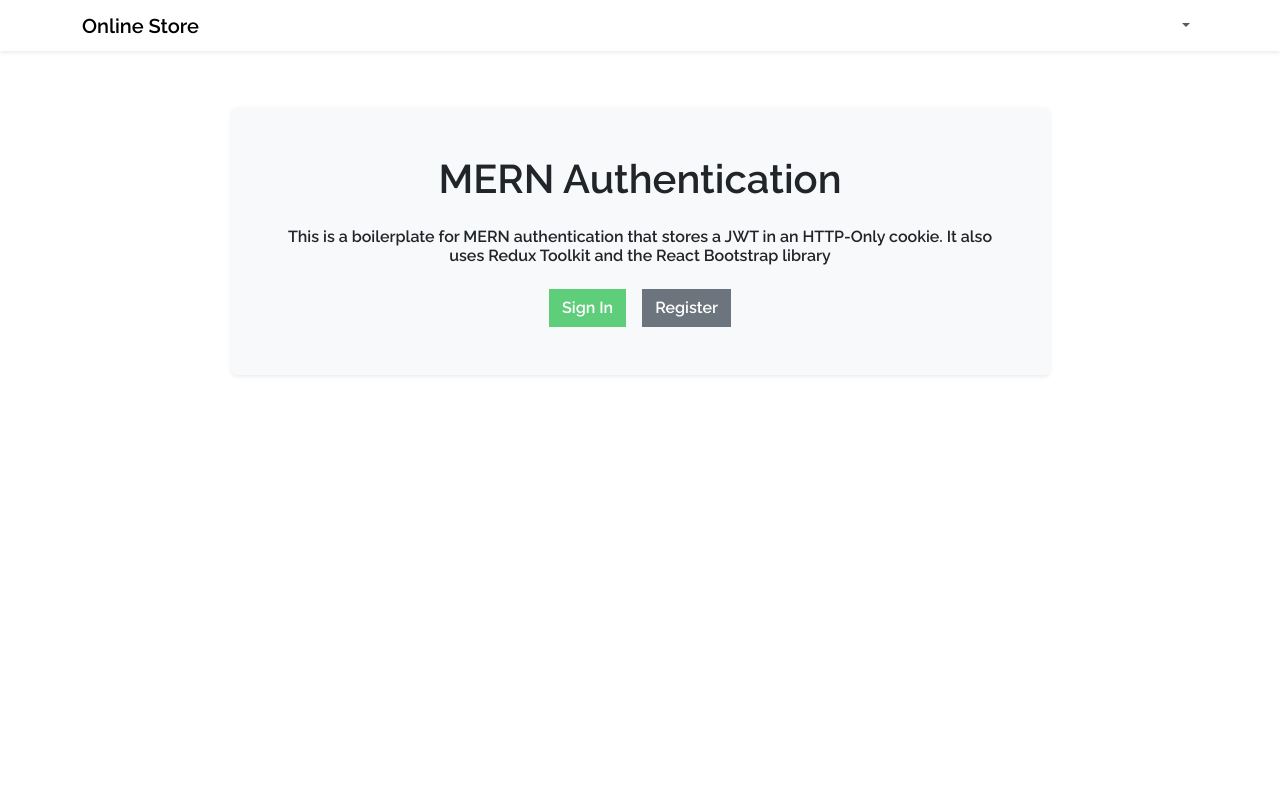
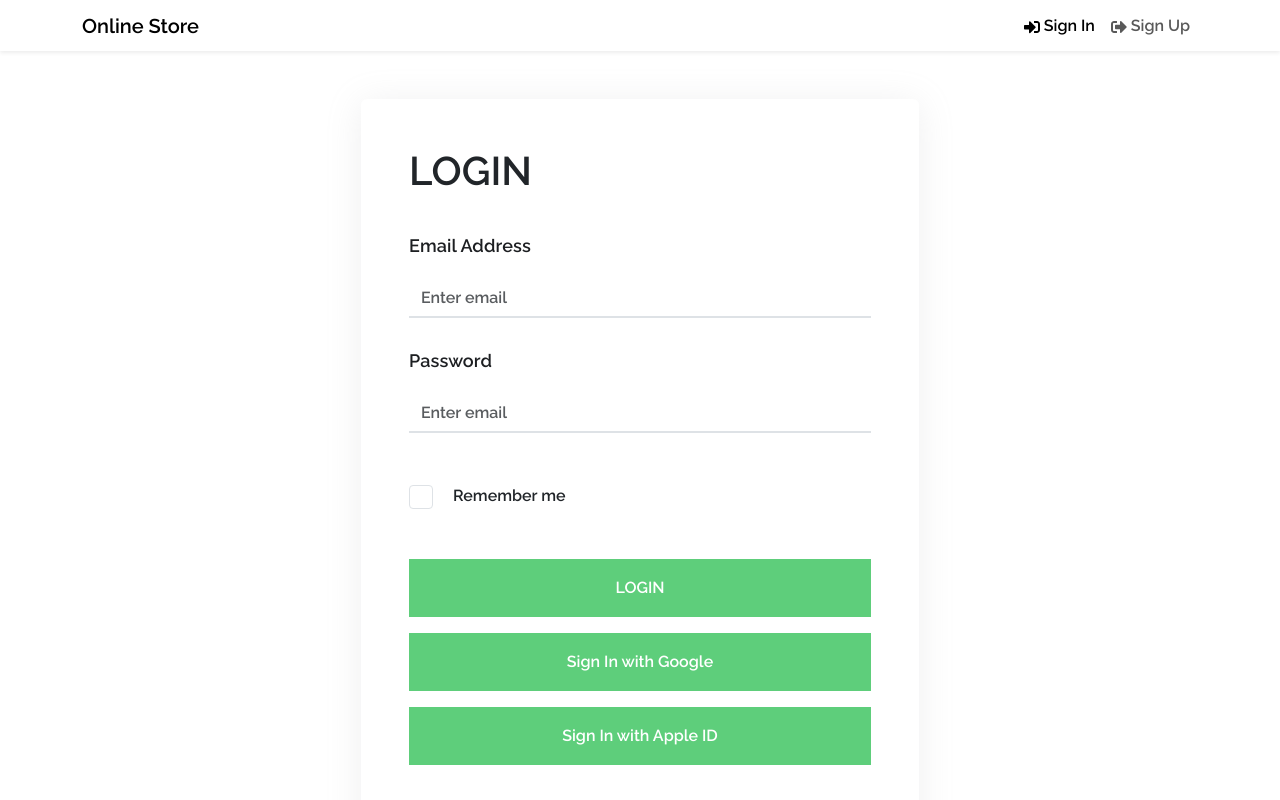
Before and after one commit to piyushjagtap22/WHMS_DASH, a React (Vite) app: page /login in a window 1280 px wide. Before the commit this address led to /home. Shown: the top 800 px of the page. Built offline with nearby package versions, Linux system fonts and the light colour scheme; no server answers; sample sign-in values are in the browser's storage.

Commit message:
Firebase Auth Related changes, yet to completed

```diff
--- a/package.json
+++ b/package.json
@@ -13,8 +13,9 @@
     "@reduxjs/toolkit": "^1.9.5",
     "axios": "^1.4.0",
     "bootstrap": "^5.3.1",
+    "firebase": "^10.5.0",
     "jwt-decode": "^3.1.2",
-    "reac3000t": "^18.2.0",
+    "react": "^18.2.0",
     "react-bootstrap": "^2.8.0",
     "react-dom": "^18.2.0",
     "react-icons": "^4.10.1",
--- a/src/components/Pages/Header.jsx
+++ b/src/components/Pages/Header.jsx
@@ -1,53 +1,48 @@
 import { Container, Nav, NavDropdown, Navbar } from 'react-bootstrap';
 import { FaSignInAlt, FaSignOutAlt } from 'react-icons/fa';
-import { useDispatch, useSelector } from 'react-redux';
+import { useSelector } from 'react-redux';
 import { LinkContainer } from 'react-router-bootstrap';
-import { useNavigate } from 'react-router-dom';
-import { logout } from '../../slices/authSlice';
 import { useState, useEffect } from 'react';
+import { signOut } from 'firebase/auth';
+import { auth } from '../../firebase';
 
 const Header = () => {
+  const [name, setName] = useState('');
+  const AuthUser = useSelector((state) => state.auth.AuthUser);
+  const userSignOut = () => {
+    signOut(auth)
+      .then(() => {
+        console.log('Succesfully Signed Out');
+      })
+      .catch((err) => {
+        console.log(err);
+      });
+  };
+  useEffect(() => {
+    if (AuthUser && AuthUser.displayName) {
+      setName(AuthUser.displayName);
+    }
+  }, [AuthUser]);
 
-  const token = useSelector((state) => state.auth.token)
-  const dispatch = useDispatch();
-  const navigate = useNavigate();
-  const userInfo = useSelector((state) => state.auth.userInfo);
-  const [name, setName] = useState('')
-  const logoutHandler = async () => {
-    try {
-      dispatch(logout());
-      navigate('/login');
-    } catch (err) {
-      console.error(err);
-    }
-  };
-
-  useEffect(() => {
-    if (userInfo && userInfo.name) {
-      setName(userInfo.name);
-    } else {
-      setName('');
-    }
-  }, [userInfo]);
   return (
     <header className='shadow-sm'>
       <Navbar bg='transparent' expand='md' collapseOnSelect>
-        <Container >
+        <Container>
           <LinkContainer to='/home'>
             <Navbar.Brand>Online Store</Navbar.Brand>
           </LinkContainer>
           <Navbar.Toggle aria-controls='basic-navbar-nav' />
           <Navbar.Collapse id='basic-navbar-nav'>
             <Nav className='ms-auto'>
-              {
-
-                token ? (
+              {AuthUser ? (
                 <>
                   <NavDropdown title={name} id='username'>
                     <LinkContainer to='/profile'>
                       <NavDropdown.Item>Profile</NavDropdown.Item>
                     </LinkContainer>
-                      <NavDropdown.Item onClick={logoutHandler}>Logout</NavDropdown.Item>
+                    <NavDropdown.Item onClick={userSignOut}>
+                      Sign Out
+                    </NavDropdown.Item>
                   </NavDropdown>
                 </>
               ) : (
@@ -64,7 +59,6 @@ const Header = () => {
                   </LinkContainer>
                 </>
               )}
-
             </Nav>
           </Navbar.Collapse>
         </Container>
--- a/src/components/Pages/HomeScreen.jsx
+++ b/src/components/Pages/HomeScreen.jsx
@@ -1,7 +1,4 @@
 import Hero from './Hero';
-import React, { useEffect, useState } from 'react';
-import { useDispatch, useSelector } from 'react-redux';
-import { Link, useNavigate } from 'react-router-dom';
 const HomeScreen = () => {
   return (
     <>
--- a/src/components/Pages/LoginScreen.jsx
+++ b/src/components/Pages/LoginScreen.jsx
@@ -3,56 +3,78 @@ import { Button, Col, Form, Row } from 'react-bootstrap';
 import { useDispatch, useSelector } from 'react-redux';
 import { Link, useNavigate } from 'react-router-dom';
 import { toast } from 'react-toastify';
-import { setUserId, setEmailId, setToken } from '../../slices/authSlice';
-import { login } from '../../slices/usersApiSlice'; // Import the axios API functions
 import Loader from '../Loader';
 import FormContainer from '../FormContainer';
+import { signInWithEmailAndPassword } from 'firebase/auth';
+import { auth } from '../../firebase';
+import { GoogleAuthProvider, signInWithPopup } from 'firebase/auth';
+import {
+  OAuthProvider,
+  getAdditionalUserInfo,
+  signInWithRedirect,
+  linkWithPopup,
+  linkWithRedirect,
+} from 'firebase/auth';
+
+const provider = new GoogleAuthProvider();
+const appleAuthProvider = new OAuthProvider('apple.com'); // TODO Create an Apple ID provider
 
 function LoginScreen() {
+  const dispatch = useDispatch();
+  const navigate = useNavigate();
+
+  // Check if the user is authenticated
+  const isAuthenticated = useSelector((state) => state.auth.AuthUser);
+  useEffect(() => {
+    console.log(isAuthenticated);
+    // Check if the user is authenticated when the component loads
+    if (isAuthenticated) {
+      navigate('/home');
+    }
+  }, [isAuthenticated, navigate]);
   const [email, setEmail] = useState('');
   const [password, setPassword] = useState('');
 
-  const dispatch = useDispatch();
-  const navigate = useNavigate();
-
   const [isLoading, setIsLoading] = useState(false);
-  const { token } = useSelector((state) => state.auth);
-
-  useEffect(() => {
-    if (token) {
-      navigate('/home');
-    }
-  }, [navigate, token]);
 
   const submitHandler = async (e) => {
     setIsLoading(true);
     e.preventDefault();
+    signInWithEmailAndPassword(auth, email, password)
+      .then((userCredential) => {
+        console.log(userCredential);
+        navigate('/home');
+      })
+      .catch((err) => {
+        console.log(err);
+      });
+  };
+
+  // Function to handle Google sign-in
+  const handleGoogleSignIn = async () => {
     try {
-      const res = await login({ email, password }).then((res) => {
-        // console.log(res.data.token);
-        // console.log(res.data.uid);
-        if (res.status === 200) {
-          // console.log(res.data.user.uid);
-          dispatch(setUserId({ ...res.data.uid }));
-          dispatch(
-            setToken({
-              ...{ accessToken: res.data.token },
-            })
-          );
-          // dispatch(setEmailId({ ...{ email } }))
-          navigate('/home');
-        } else {
-          console.log('Error Handling');
-          console.log(res);
-        }
-      });
-    } catch (err) {
-      console.log(err);
-      console.log(err?.data?.message || err.error);
-      toast.error(err?.data?.message || err.error);
+      const result = await signInWithPopup(auth, provider);
+      const user = result.user;
+      // You can handle the user object as needed, e.g., dispatch it to the Redux store.
+      console.log(user);
+      navigate('/home');
+    } catch (error) {
+      console.error(error);
     }
   };
 
+  // Function to handle Apple ID sign-in
+  const handleAppleSignIn = async () => {
+    try {
+      await signInWithRedirect(auth, appleAuthProvider);
+    } catch (error) {
+      console.error(error);
+    }
+  };
+
+  if (isAuthenticated) {
+    navigate('/home');
+  }
   return (
     <FormContainer>
       <h1>LOGIN</h1>
@@ -90,6 +112,28 @@ function LoginScreen() {
         <Button className='py-3 mt-5 w-100' disabled={isLoading} type='submit'>
           LOGIN
         </Button>
+
+        <div className='mt-3'>
+          <Button
+            className='py-3 w-100'
+            disabled={isLoading}
+            type='button'
+            onClick={handleGoogleSignIn} // Call the Google sign-in function
+          >
+            Sign In with Google
+          </Button>
+        </div>
+
+        <div className='mt-3'>
+          <Button
+            className='py-3 w-100'
+            disabled={isLoading}
+            type='button'
+            onClick={handleAppleSignIn} // Call the Apple ID sign-in function
+          >
+            Sign In with Apple ID
+          </Button>
+        </div>
       </Form>
 
       {isLoading && <Loader />}
--- a/src/components/Pages/ProfileScreen.jsx
+++ b/src/components/Pages/ProfileScreen.jsx
@@ -16,18 +16,18 @@ const ProfileScreen = () => {
   const [height, setHeight] = useState('');
   const [authId, setAuthId] = useState('');
   const dispatch = useDispatch();
-  const { userInfo, token } = useSelector((state) => state.auth); // Get userInfo from the Redux store
+  const { AuthUser } = useSelector((state) => state.auth); // Get userInfo from the Redux store
 
   useEffect(() => {
     // Set the initial values for name and email based on userInfo
 
-    if (userInfo) {
-      console.log(userInfo);
-      setName(userInfo.name);
-      setEmail(userInfo.email);
-      setAuthId(userInfo.uid);
+    if (AuthUser) {
+      console.log(AuthUser);
+      setName(AuthUser.displayName);
+      setEmail(AuthUser.email);
+      setAuthId(AuthUser.uid);
     }
-  }, [userInfo]);
+  }, [AuthUser]);
 
   const submitHandler = async (e) => {
     e.preventDefault();
--- a/src/components/Pages/RegisterScreen.jsx
+++ b/src/components/Pages/RegisterScreen.jsx
@@ -8,11 +8,27 @@ import '../../css/theme.css';
 import { setUserId, logout } from '../../slices/authSlice';
 import { register } from '../../slices/usersApiSlice';
 import Loader from '../Loader';
+import { auth } from '../../firebase';
+import { createUserWithEmailAndPassword, updateProfile } from 'firebase/auth';
+import {
+  getAuth,
+  RecaptchaVerifier,
+  signInWithPhoneNumber,
+} from 'firebase/auth';
 
 const RegisterScreen = () => {
+  const auth1 = getAuth();
+  window.recaptchaVerifier = new RecaptchaVerifier(
+    auth1,
+    'recaptcha-container',
+    {}
+  );
+
+  const appVerifier = window.recaptchaVerifier;
   const [displayName, setName] = useState('');
   const [email, setEmail] = useState('');
   const [password, setPassword] = useState('');
+  const [phoneNumber, setPhoneNumber] = useState(''); // Add state for phone number
 
   const dispatch = useDispatch();
   const navigate = useNavigate();
@@ -28,23 +44,66 @@ const RegisterScreen = () => {
 
   const submitHandler = async (e) => {
     e.preventDefault();
+
+    // Create a user with email and password
+    createUserWithEmailAndPassword(auth, email, password)
+      .then((userCredential) => {
+        // After user creation, set the display name
+        const user = userCredential.user;
+
+        return updateProfile(user, { displayName }).then(() => {
+          toast.info('User Created, Please Verify Mail then Login');
+          navigate('/login');
+        });
+      })
+      .catch((error) => {
+        console.log(error.code);
+        if (error.code === 'auth/email-already-in-use') {
+          toast.error('User already exists, Please Sign In');
+        } else if (error.code === 'auth/weak-password') {
+          toast.error('Please use a strong password');
+        } else {
+          toast.error(error.message || 'Error creating user');
+        }
+      });
+  };
+
+  // const res = await register({ displayName, email, password }).then(
+  //   (res) => {
+  //     if (res.status === 201) {
+  //       console.log('TODO : Alert to say verify email');
+  //       navigate('/login');
+  //     }
+  //     if (res.data.status === 409) {
+  //       console.log('Display user already Exists, please Sign in');
+  //     } else {
+  //       console.log(res.data.payload);
+  //     }
+  //   }
+  // );
+
+  const handlePhoneSignUp = async () => {
     try {
-      const res = await register({ displayName, email, password }).then(
-        (res) => {
-          if (res.status === 201) {
-            console.log('TODO : Alert to say verify email');
-            navigate('/login');
-          }
-          if (res.data.status === 409) {
-            console.log('Display user already Exists, please Sign in');
-          } else {
-            console.log(res.data.payload);
-          }
-        }
-      );
-    } catch (err) {
-      console.error(err);
-      toast.error(err?.response?.data?.error || err.error);
+      // Initiate the phone number sign-up
+      // const appVerifier = window.recaptchaVerifier;
+      const phoneCredential = await signInWithPhoneNumber(
+        auth1,
+        phoneNumber,
+        appVerifier
+      )
+        .then((confirmationResult) => {
+          window.confirmationResult = confirmationResult;
+        })
+        .catch((err) => {
+          console.log(err);
+        });
+      // You can handle the phone sign-up success here
+      console.log('Phone sign-up successful:', phoneCredential);
+
+      // Navigate to a verification screen where the user enters the verification code.
+      // navigate('/verify-phone', { state: { phoneCredential } });
+    } catch (error) {
+      console.error('Phone sign-up error:', error);
     }
   };
 
@@ -93,6 +152,28 @@ const RegisterScreen = () => {
         >
           Register
         </Button>
+        <Form.Group className='my-3' controlId='phone'>
+          <Form.Label className='my-3'>Phone Number</Form.Label>
+          <div id='recaptcha-container'></div>
+
+          <Form.Control
+            className='input  my-2'
+            type='tel'
+            placeholder='Enter phone number'
+            value={phoneNumber}
+            onChange={(e) => setPhoneNumber(e.target.value)}
+          ></Form.Control>
+        </Form.Group>
+        <div className='mt-3'>
+          <Button
+            type='button'
+            variant='outline-primary'
+            className='w-100 py-3'
+            onClick={handlePhoneSignUp}
+          >
+            Sign Up with Phone Number
+          </Button>
+        </div>
       </Form>
 
       <Row className='mx-auto py-5'>
--- a/src/components/PrivateRoute.jsx
+++ b/src/components/PrivateRoute.jsx
@@ -1,9 +1,40 @@
 import { Navigate, Outlet } from 'react-router-dom';
-import { useSelector } from 'react-redux';
+import { useSelector, useDispatch } from 'react-redux'; // Import useDispatch
 import { InvalidTokenError } from 'jwt-decode';
+import React, { useEffect, useState } from 'react';
+import { auth } from '../firebase';
+import { onAuthStateChanged, signOut } from 'firebase/auth';
+import { setAuthUser } from '../slices/authSlice';
+import Loader from './Loader';
 
 const PrivateRoute = () => {
-  const { token } = useSelector((state) => state.auth);
-  return token ? <Outlet /> : <Navigate to='/login' replace />;
+  const dispatch = useDispatch();
+  const [initializing, setInitializing] = useState(true);
+
+  useEffect(() => {
+    const listen = onAuthStateChanged(auth, (user) => {
+      if (user) {
+        dispatch(setAuthUser(user.toJSON()));
+      } else {
+        dispatch(setAuthUser(null));
+      }
+      setInitializing(false); // Authentication state initialization is complete
+    });
+
+    return () => {
+      listen();
+    };
+  }, []);
+
+  const AuthUser = useSelector((state) => state.auth.AuthUser);
+
+  if (initializing) {
+    // Display a loading indicator while initializing
+    return <></>;
+  }
+
+  // After initialization, check the value of AuthUser
+  return AuthUser ? <Outlet /> : <Navigate to='/login' replace />;
 };
+
 export default PrivateRoute;
--- /dev/null
+++ b/src/firebase.js
@@ -0,0 +1,19 @@
+// Import the functions you need from the SDKs you need
+import { initializeApp } from "firebase/app";
+import { getAuth } from "firebase/auth";
+// TODO: Add SDKs for Firebase products that you want to use
+// https://firebase.google.com/docs/web/setup#available-libraries
+
+// Your web app's Firebase configuration
+const firebaseConfig = {
+    apiKey: "AIzaSyAPpjED3wRoJQ1_RHKHu9rEth7kLPWWTLA",
+    authDomain: "whms-auth-7ed4b.firebaseapp.com",
+    projectId: "whms-auth-7ed4b",
+    storageBucket: "whms-auth-7ed4b.appspot.com",
+    messagingSenderId: "198515750686",
+    appId: "1:198515750686:web:576815136f76090d10fb0f"
+};
+
+// Initialize Firebase
+const app = initializeApp(firebaseConfig);
+export const auth = getAuth(app);
--- a/src/slices/authSlice.js
+++ b/src/slices/authSlice.js
@@ -1,9 +1,11 @@
+// authSlice.js
 import { createSlice } from '@reduxjs/toolkit';
+import { onAuthStateChanged } from 'firebase/auth';
+import { auth } from '../firebase';
 
 const initialState = {
-  token: localStorage.getItem('accessToken')
-    ? localStorage.getItem('accessToken')
-    : null,
+  token: localStorage.getItem('accessToken') ? localStorage.getItem('accessToken') : null,
+  AuthUser: null,
 };
 
 const authSlice = createSlice({
@@ -17,25 +19,31 @@ const authSlice = createSlice({
       state.userId = action.payload.id;
     },
     setToken: (state, action) => {
-      console.log(action.payload['accessToken'])
-      state.token = action.payload['accessToken']
-      // console.log(action.payload['refreshToken'])
-      // state.refreshToken = action.payload['refreshToken']
-      localStorage.setItem('accessToken', action.payload['accessToken']);
-      // localStorage.setItem('refreshToken', action.payload['refreshToken']);
+      state.token = action.payload.accessToken;
+      localStorage.setItem('accessToken', action.payload.accessToken);
     },
-    logout: (state, action) => {
+    logout: (state) => {
       state.token = null;
-      localStorage.removeItem('accessToken')
-      localStorage.removeItem('refreshToken')
+      localStorage.removeItem('accessToken');
+      localStorage.removeItem('refreshToken');
     },
-    setUserInfo: (state, action) => {
-      console.log(action.payload.user)
-      state.userInfo = action.payload.user;
-    }
+    setAuthUser: (state, action) => {
+      state.AuthUser = action.payload;
+    },
   },
 });
 
-export const { setToken, logout, setUserId, setEmailId, setUserInfo } = authSlice.actions;
+export const { setToken, logout, setUserId, setEmailId, setAuthUser } = authSlice.actions;
+
+// Add an asynchronous action to initialize AuthUser based on Firebase auth state
+export const initializeAuthUser = () => (dispatch) => {
+  onAuthStateChanged(auth, (user) => {
+    if (user) {
+      dispatch(setAuthUser(user.toJSON()));
+    } else {
+      dispatch(setAuthUser(null));
+    }
+  });
+};
 
 export default authSlice.reducer;
```
Also changed, not shown: src/App.jsx (+11 -7 lines), src/components/Pages/Hero.jsx (+1 -14 lines), 1 other file (tests, documents, lock files or other folders). Lines whose indentation alone changed are shown as unchanged.
